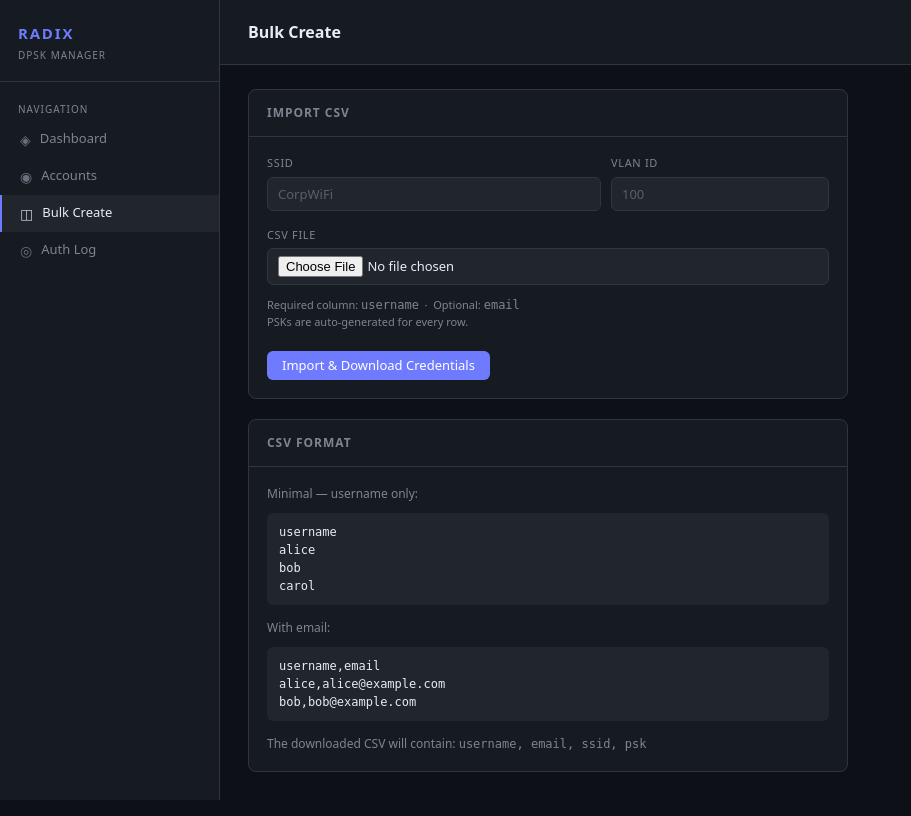
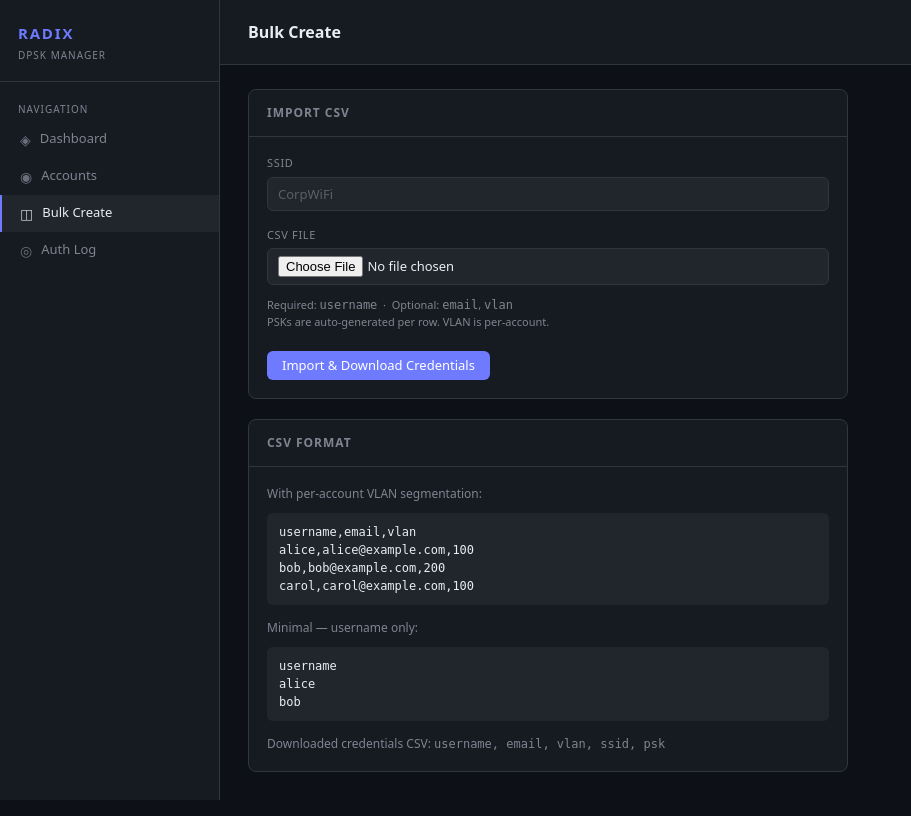
Before and after one commit to alekm/radix, a FastAPI app: page /bulk in a window 1280 px wide. Shown: the whole page, without its empty margins (0-911 px from the left). Run offline with FastAPI, Linux system fonts and the light colour scheme.

Commit message:
Bulk create: per-row VLAN from CSV, drop form VLAN field
VLAN is now read from each CSV row so accounts can be segmented
individually. Output CSV includes vlan column alongside credentials.

Co-Authored-By: Claude Sonnet 4.6 <noreply@anthropic.com>

```diff
--- a/web/main.py
+++ b/web/main.py
@@ -91,7 +91,6 @@ async def bulk_page(request: Request):
 @app.post("/bulk")
 async def bulk_create(
     ssid: str = Form(...),
-    vlan_id: str = Form(""),
     file: UploadFile = File(...),
 ):
     content = await file.read()
@@ -102,15 +101,16 @@ async def bulk_create(
     for row in reader:
         username = (row.get('username') or row.get('name') or '').strip()
         email    = (row.get('email') or '').strip()
+        vlan     = (row.get('vlan') or row.get('vlan_id') or '').strip()
         if not username:
             continue
         psk        = _generate_psk()
         account_id = db.create_account(username, email)
-        db.add_psk(account_id, psk, ssid, vlan_id.strip() or None)
-        rows.append({'username': username, 'email': email, 'ssid': ssid, 'psk': psk})
+        db.add_psk(account_id, psk, ssid, vlan or None)
+        rows.append({'username': username, 'email': email, 'vlan': vlan, 'ssid': ssid, 'psk': psk})
 
     out = io.StringIO()
-    writer = csv.DictWriter(out, fieldnames=['username', 'email', 'ssid', 'psk'])
+    writer = csv.DictWriter(out, fieldnames=['username', 'email', 'vlan', 'ssid', 'psk'])
     writer.writeheader()
     writer.writerows(rows)
 
--- a/web/templates/bulk.html
+++ b/web/templates/bulk.html
@@ -15,18 +15,14 @@
           <label for="ssid">SSID</label>
           <input type="text" id="ssid" name="ssid" placeholder="CorpWiFi" required>
         </div>
-        <div class="form-group" style="min-width: 100px;">
-          <label for="vlan_id">VLAN ID</label>
-          <input type="text" id="vlan_id" name="vlan_id" placeholder="100">
-        </div>
       </div>
       <div class="form-group" style="margin-bottom: 20px;">
         <label for="file">CSV File</label>
         <input type="file" id="file" name="file" accept=".csv,text/csv" required>
         <p class="text-muted" style="font-size:11px; margin-top:6px;">
-          Required column: <span class="mono">username</span> &nbsp;·&nbsp;
-          Optional: <span class="mono">email</span><br>
-          PSKs are auto-generated for every row.
+          Required: <span class="mono">username</span> &nbsp;·&nbsp;
+          Optional: <span class="mono">email</span>, <span class="mono">vlan</span><br>
+          PSKs are auto-generated per row. VLAN is per-account.
         </p>
       </div>
       <button type="submit" class="btn btn-primary">Import &amp; Download Credentials</button>
@@ -40,20 +36,20 @@
   </div>
   <div class="card-body">
     <p class="text-muted" style="font-size:12px; margin-bottom: 10px;">
+      With per-account VLAN segmentation:
+    </p>
+    <pre class="mono" style="background:var(--surface2); padding:10px 12px; border-radius:6px; font-size:12px; color:var(--text);">username,email,vlan
+alice,alice@example.com,100
+bob,bob@example.com,200
+carol,carol@example.com,100</pre>
+    <p class="text-muted" style="font-size:12px; margin: 14px 0 10px;">
       Minimal — username only:
     </p>
     <pre class="mono" style="background:var(--surface2); padding:10px 12px; border-radius:6px; font-size:12px; color:var(--text);">username
 alice
-bob
-carol</pre>
-    <p class="text-muted" style="font-size:12px; margin: 14px 0 10px;">
-      With email:
-    </p>
-    <pre class="mono" style="background:var(--surface2); padding:10px 12px; border-radius:6px; font-size:12px; color:var(--text);">username,email
-alice,alice@example.com
-bob,bob@example.com</pre>
+bob</pre>
     <p class="text-muted" style="font-size:12px; margin-top: 14px;">
-      The downloaded CSV will contain: <span class="mono">username, email, ssid, psk</span>
+      Downloaded credentials CSV: <span class="mono">username, email, vlan, ssid, psk</span>
     </p>
   </div>
 </div>
```
